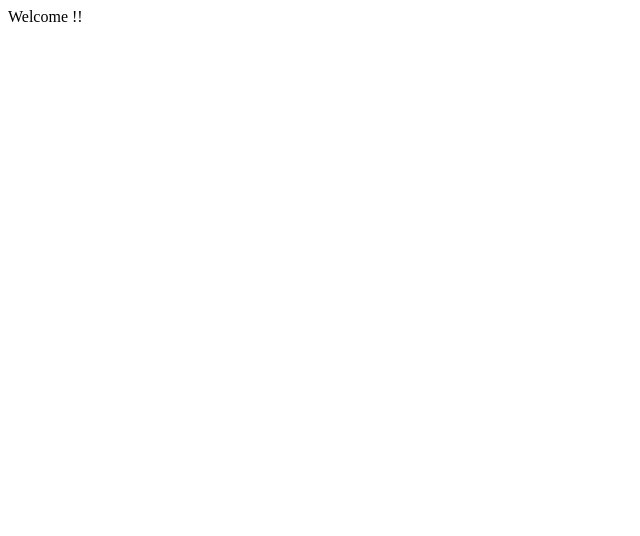
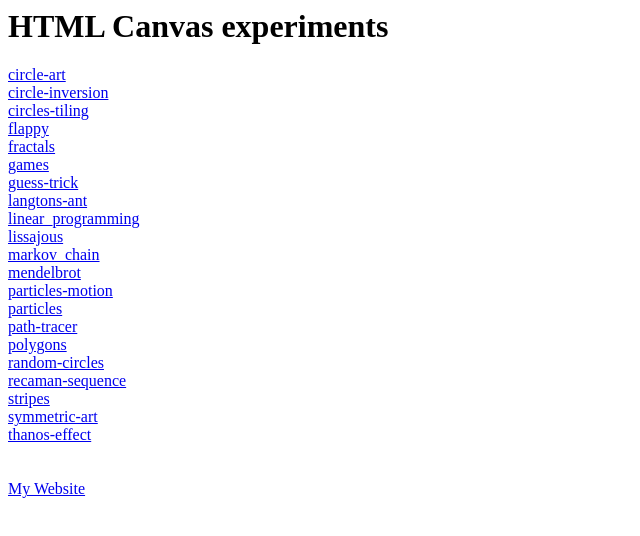
Before and after one commit to Bibekpandey/circ_animate, a plain HTML site: page index.html in a window 1280 px wide. Shown: the whole page, without its empty margins (0-640 px from the left). Drawn offline with Linux system fonts and the light colour scheme.

Commit message:
Update homepage

```diff
--- a/index.html
+++ b/index.html
@@ -3,6 +3,31 @@
         <title>HTML/JS Stuffs</title>
     </head>
     <body>
-        Welcome !!
+        <h1>HTML Canvas experiments</h1>
+
+        <a href="circle-art/">circle-art</a><br/>
+        <a href="circle-inversion/">circle-inversion</a><br/>
+        <a href="circles-tiling/">circles-tiling</a><br/>
+        <a href="flappy/">flappy</a><br/>
+        <a href="fractals/">fractals</a><br/>
+        <a href="games/">games</a><br/>
+        <a href="guess-trick/">guess-trick</a><br/>
+        <a href="langtons-ant/">langtons-ant</a><br/>
+        <a href="linear_programming/">linear_programming</a><br/>
+        <a href="lissajous/">lissajous</a><br/>
+        <a href="markov_chain/">markov_chain</a><br/>
+        <a href="mendelbrot/">mendelbrot</a><br/>
+        <a href="particles-motion/">particles-motion</a><br/>
+        <a href="particles/">particles</a><br/>
+        <a href="path-tracer/">path-tracer</a><br/>
+        <a href="polygons/">polygons</a><br/>
+        <a href="random-circles/">random-circles</a><br/>
+        <a href="recaman-sequence/">recaman-sequence</a><br/>
+        <a href="stripes/">stripes</a><br/>
+        <a href="symmetric-art/">symmetric-art</a><br/>
+        <a href="thanos-effect/">thanos-effect</a><br/>
+        <br/>
+        <br/>
+        <a href="https://bewakes.com">My Website</a>
     </body>
 </html>
```
